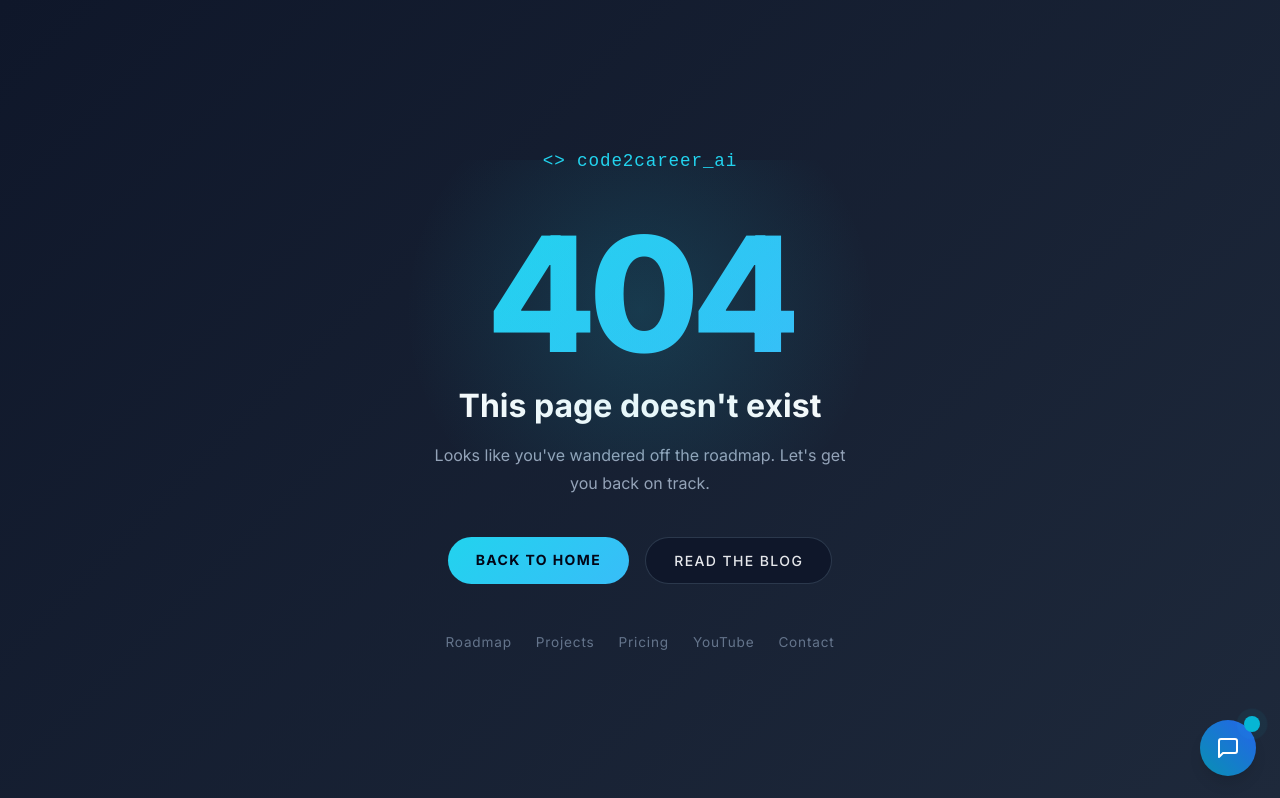
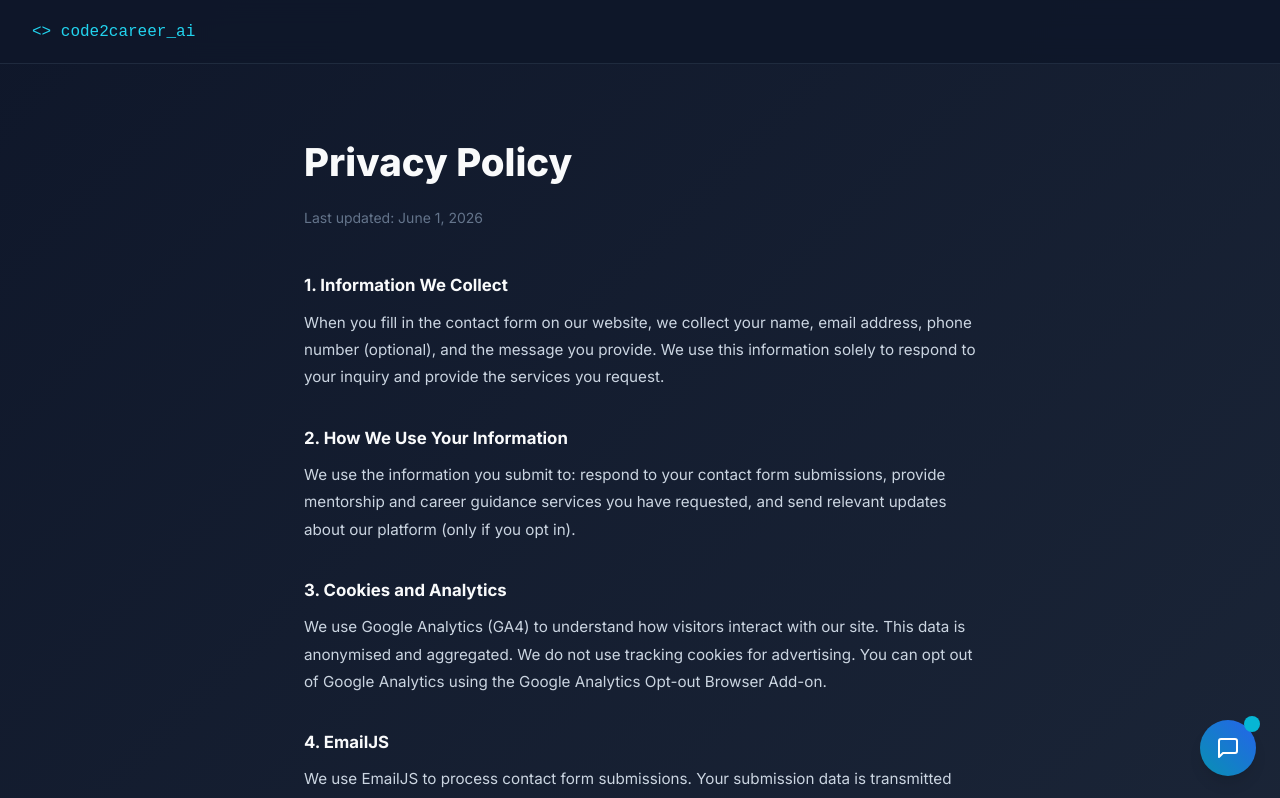
Before and after one commit to RzLetsCode/portfolio, a Next.js app: page /privacy in a window 1280 px wide. Before the commit this address had no page. Shown: the top 798 px of the page. Built offline with nearby package versions, Linux system fonts and the light colour scheme.

Commit message:
feat: add Privacy Policy page

```diff
--- /dev/null
+++ b/app/privacy/page.tsx
@@ -0,0 +1,44 @@
+import type { Metadata } from 'next';
+import Link from 'next/link';
+
+export const metadata: Metadata = {
+  title: 'Privacy Policy | code2career_ai',
+  description: 'Privacy Policy for code2career_ai. Learn how we collect, use, and protect your personal information.',
+  robots: { index: false, follow: false },
+};
+
+export default function PrivacyPage() {
+  return (
+    <main style={{ minHeight: '100vh', background: 'linear-gradient(135deg, #0f172a 0%, #1e293b 100%)', color: '#f9fafb' }}>
+      <nav style={{ position: 'sticky', top: 0, zIndex: 50, background: 'rgba(15,23,42,0.92)', backdropFilter: 'blur(12px)', borderBottom: '1px solid rgba(51,65,85,0.5)', padding: '0 2rem', height: '64px', display: 'flex', alignItems: 'center', justifyContent: 'space-between' }}>
+        <Link href="/" style={{ color: '#22d3ee', fontFamily: 'monospace', fontSize: '1rem', textDecoration: 'none' }}>&lt;&gt; code2career_ai</Link>
+      </nav>
+
+      <div style={{ maxWidth: '720px', margin: '0 auto', padding: '4rem 1.5rem 6rem', lineHeight: 1.8, color: '#cbd5e1' }}>
+        <h1 style={{ fontSize: 'clamp(1.75rem, 3vw, 2.5rem)', fontWeight: 800, color: '#f9fafb', marginBottom: '0.5rem' }}>Privacy Policy</h1>
+        <p style={{ color: '#64748b', fontSize: '0.875rem', marginBottom: '2.5rem' }}>Last updated: June 1, 2026</p>
+
+        {[
+          { heading: '1. Information We Collect', body: 'When you fill in the contact form on our website, we collect your name, email address, phone number (optional), and the message you provide. We use this information solely to respond to your inquiry and provide the services you request.' },
+          { heading: '2. How We Use Your Information', body: 'We use the information you submit to: respond to your contact form submissions, provide mentorship and career guidance services you have requested, and send relevant updates about our platform (only if you opt in).' },
+          { heading: '3. Cookies and Analytics', body: 'We use Google Analytics (GA4) to understand how visitors interact with our site. This data is anonymised and aggregated. We do not use tracking cookies for advertising. You can opt out of Google Analytics using the Google Analytics Opt-out Browser Add-on.' },
+          { heading: '4. EmailJS', body: 'We use EmailJS to process contact form submissions. Your submission data is transmitted via EmailJS servers to deliver your message to us. EmailJS does not store your data permanently.' },
+          { heading: '5. Third-Party Services', body: 'We link to third-party services including YouTube, LinkedIn, GitHub, and Hashnode. These services have their own privacy policies. We are not responsible for their data practices.' },
+          { heading: '6. Data Retention', body: 'We retain contact form submissions only as long as necessary to respond to your inquiry and fulfil the services requested. We do not sell your personal data to third parties.' },
+          { heading: '7. Your Rights', body: 'You have the right to access, correct, or request deletion of your personal data. To make a request, contact us at the email address provided on our contact page.' },
+          { heading: '8. Contact', body: 'For privacy-related questions, please reach out via our contact page at code2careerai.com/contact.' },
+        ].map((section) => (
+          <div key={section.heading} style={{ marginBottom: '2rem' }}>
+            <h2 style={{ fontSize: '1.05rem', fontWeight: 700, color: '#f9fafb', marginBottom: '0.5rem' }}>{section.heading}</h2>
+            <p style={{ fontSize: '0.95rem' }}>{section.body}</p>
+          </div>
+        ))}
+
+        <div style={{ marginTop: '3rem', display: 'flex', gap: '1rem' }}>
+          <Link href="/terms" style={{ color: '#22d3ee', fontSize: '0.875rem', textDecoration: 'underline' }}>Terms of Service</Link>
+          <Link href="/contact" style={{ color: '#64748b', fontSize: '0.875rem', textDecoration: 'underline' }}>Contact Us</Link>
+        </div>
+      </div>
+    </main>
+  );
+}
```
